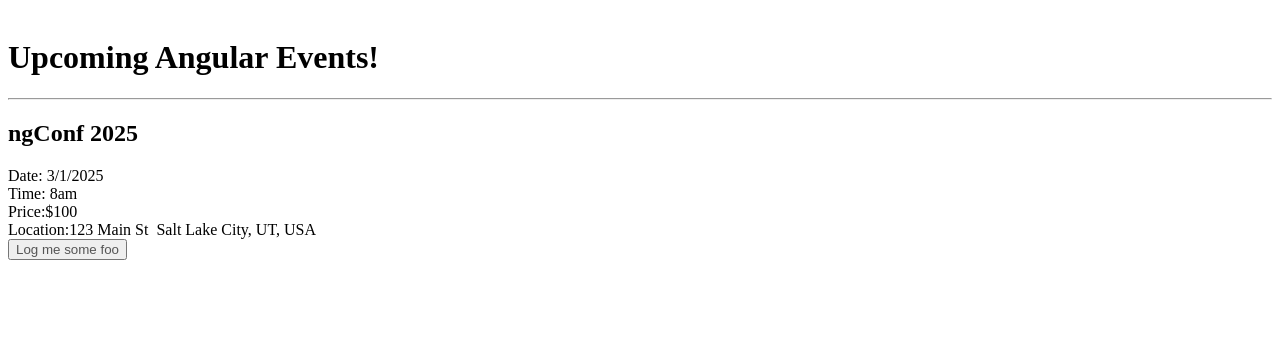
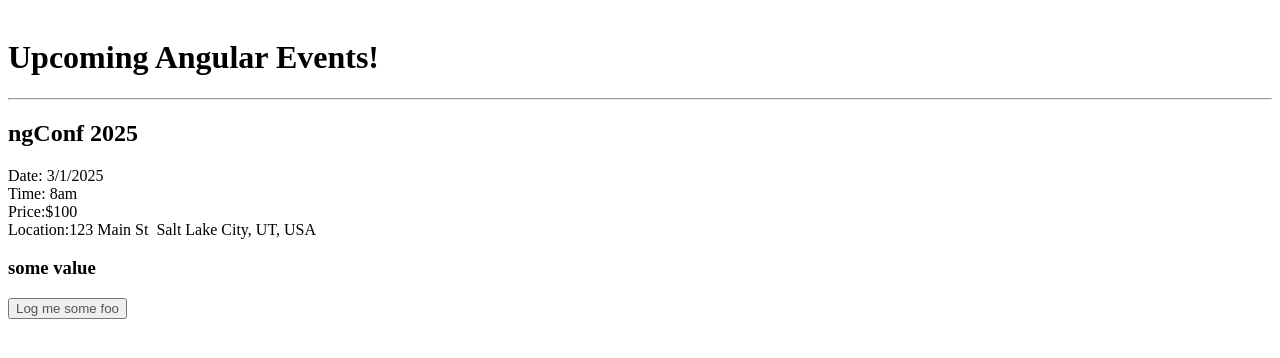
Before and after one commit to krishna-basvani/HelloWorld, an Angular app: page / in a window 1280 px wide. Shown: the top 358 px of the page. Built offline with nearby package versions, Linux system fonts and the light colour scheme.

Commit message:
use of template variables

```diff
--- a/src/app/events/event-list.component.ts
+++ b/src/app/events/event-list.component.ts
@@ -7,6 +7,7 @@
         <h1>Upcoming Angular Events!</h1>
         <hr/>
         <event-thumbnail #thumbnail [event]="event1"></event-thumbnail>
+        <h3>{{thumbnail.someProperty}}</h3>
         <button class="btn btn-primary" (click)="thumbnail.logFoo()">Log me some foo</button>
     </div>
     `
--- a/src/app/events/event-thumbnail.component.ts
+++ b/src/app/events/event-thumbnail.component.ts
@@ -20,6 +20,8 @@
 export class EventThumbnailComponent{
 @Input() event:any
 
+someProperty:any ="some value"
+
 logFoo() {
     console.log('foo')
 }
```
